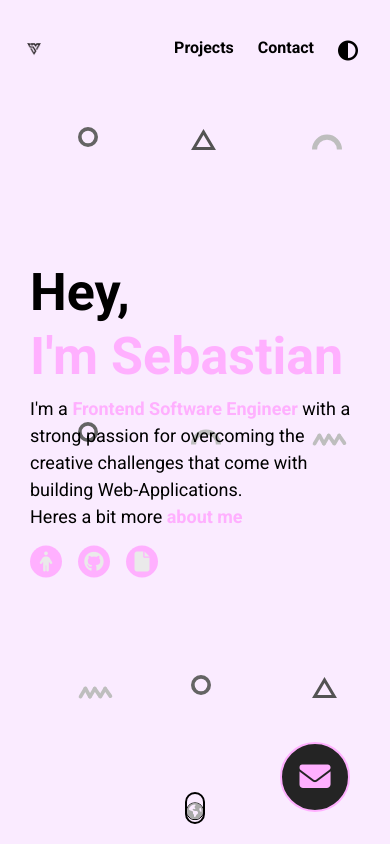
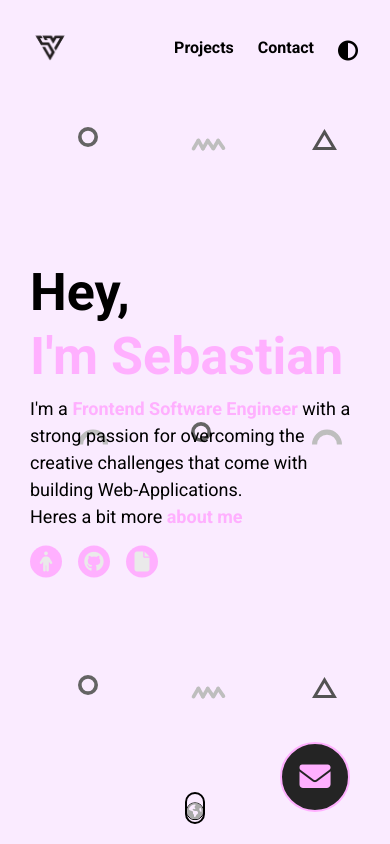
Before and after one commit to sebas-the-artist/my_E-Portfolio, a plain HTML site: page index.html in a window 390 px wide. Shown: the top 844 px of the page. Drawn offline with nearby package versions, Linux system fonts and the light colour scheme.

Commit message:
i flippin did it the site is sexy, personalized, responsive unique and sexy. i still have to add my projects but i wanna do more so i can add good and clean sites as the refference. BOOM 8p

```diff
--- a/index.html
+++ b/index.html
@@ -80,6 +80,7 @@
             </div>
         </header>
         <a href="#">
+
             <button class="mail__btn" onclick="toggleModal()">
                 <i class="fa-solid fa-envelope"></i>
             </button>
@@ -180,13 +181,13 @@
         </div>
 
 
-        <img src="e-portfolio.assets/triangle.svg" class="shape shape-1">
-        <img src="e-portfolio.assets/semi circle.svg" class="shape shape-2">
-        <img src="e-portfolio.assets/circle.svg" class="shape shape-3">
-        <img src="e-portfolio.assets/semi circle.svg" class="shape shape-4">
-        <img src="e-portfolio.assets/squiggly.svg" class="shape shape-5">
-        <img src="e-portfolio.assets/squiggly.svg" class="shape shape-6">
-        <img src="e-portfolio.assets/circle.svg" class="shape shape-7">
+        <img src="e-portfolio.assets/squiggly.svg" class="shape shape-1">
+        <img src="e-portfolio.assets/triangle.svg" class="shape shape-2">
+        <img src="e-portfolio.assets/semi circle.svg" class="shape shape-3">
+        <img src="e-portfolio.assets/circle.svg" class="shape shape-4">
+        <img src="e-portfolio.assets/semi circle.svg" class="shape shape-5">
+        <img src="e-portfolio.assets/circle.svg" class="shape shape-6">
+        <img src="e-portfolio.assets/squiggly.svg" class="shape shape-7">
         <img src="e-portfolio.assets/triangle.svg" class="shape shape-8">
         <img src="e-portfolio.assets/semi circle.svg" class="shape shape-1700">
         <img src="e-portfolio.assets/circle.svg" class="shape shape-0">
--- a/index.js
+++ b/index.js
@@ -14,8 +14,9 @@ function moveBackground(event) {
     for (let i = 0; i < shapes.length; ++i) {
         const isOdd = i % 2 !== 0;
         const boolInt = isOdd ? -1 : 1;
-        shapes[i].style.transform = `translate(${x * boolInt}px, ${y * boolInt}px)`
-        shapes[i].style.transform = `rotate(${x}deg, ${y}deg)`
+       // shapes[i].style.transform = `translate(${x * boolInt}px, ${y * boolInt}px)`
+
+        shapes[i].style.transform = `translate(${x * boolInt}px, ${y * boolInt}px) rotate(${(x + y) * 10 * boolInt}deg)`
     }
 }
 
--- a/styles.css
+++ b/styles.css
@@ -865,8 +865,11 @@ width = 80vw
 
 /*small phones || large phones && tablets*/
 @media (max-width: 768px) {
+  #landing__page {
+    height: 120vh;
+  }
   .title {
-    font-size: 80px;
+    font-size: 60px;
   }
   .header__para {
     font-size: 20px;
@@ -911,4 +914,7 @@ width = 80vw
   .modal__half {
     padding: 35px;
   }
+  .nav__logo {
+    width: 60px;
+  }
 }
```
